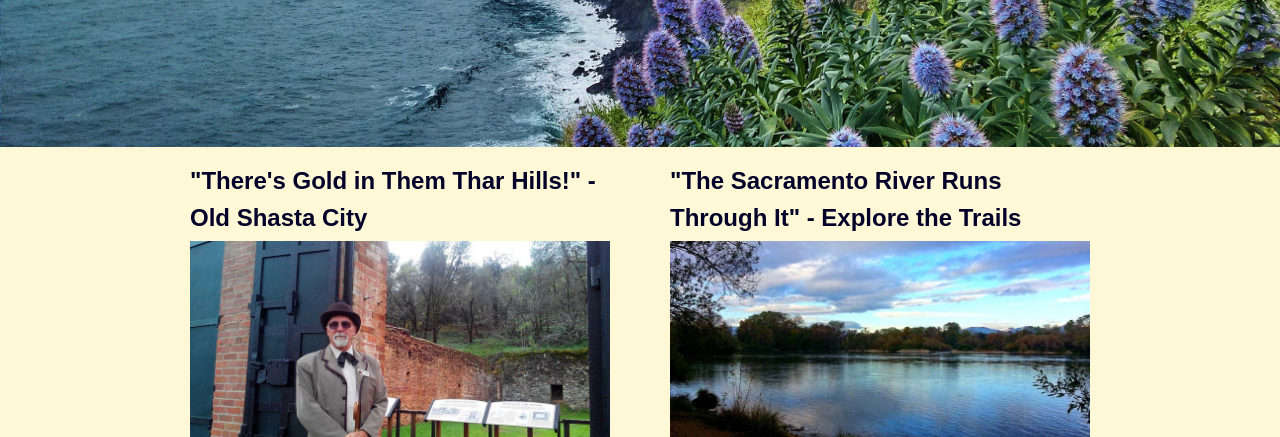
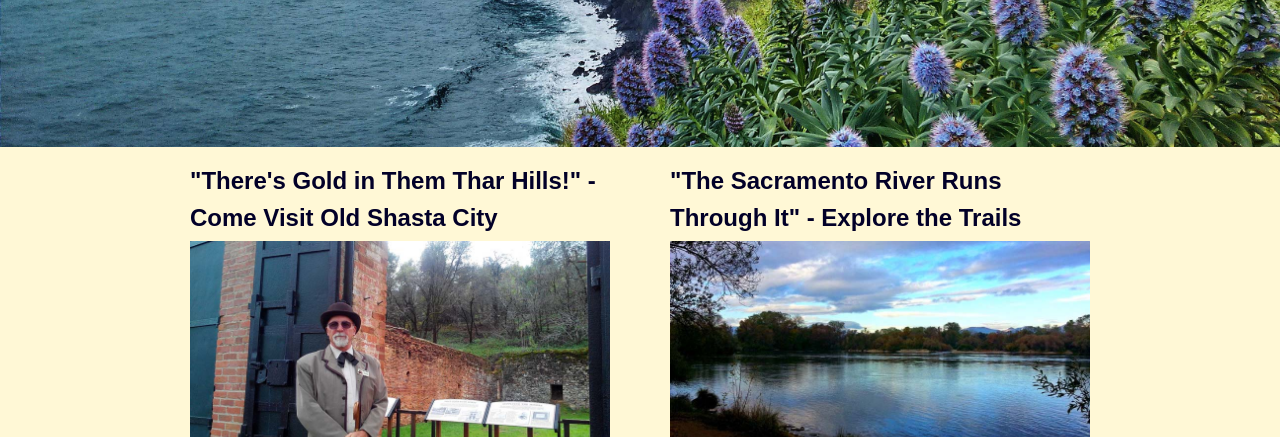
Before and after one commit to Lindsaye01/NorCalAttractions, a plain HTML site: page index.html in a window 1280 px wide. Shown: the part 363-800 px from the top of the page. Drawn offline with nearby package versions, Linux system fonts and the light colour scheme.

Commit message:
changed index to match
ready for class, other than the icons for directions

```diff
--- a/index.html
+++ b/index.html
@@ -41,7 +41,7 @@
     <div class="container">
       <div class="pet-items-container">
           <div class="pet-item">
-        <h2>"There's Gold in Them Thar Hills!" - Old Shasta City</h2>
+        <h2>"There's Gold in Them Thar Hills!" - Come Visit Old Shasta City</h2>
          <a href="there's-gold-in-them-thar-hills.html" class="photo-link"><img src="images/shasta-city-docent.jpg" alt="docent"></a>
           <p>Come explore the remnants  of a real-life gold miners' town!  Whether you come for the November <i>Holiday in the Park</i> tour, or just stop on CA-299 for some fun, Old Shasta City is a trip back in time. </p>
            <p><i class="fa fa-picture-o fa-lg" aria-hidden="true"></i> - CA-299, Shasta City, CA</p>
```
